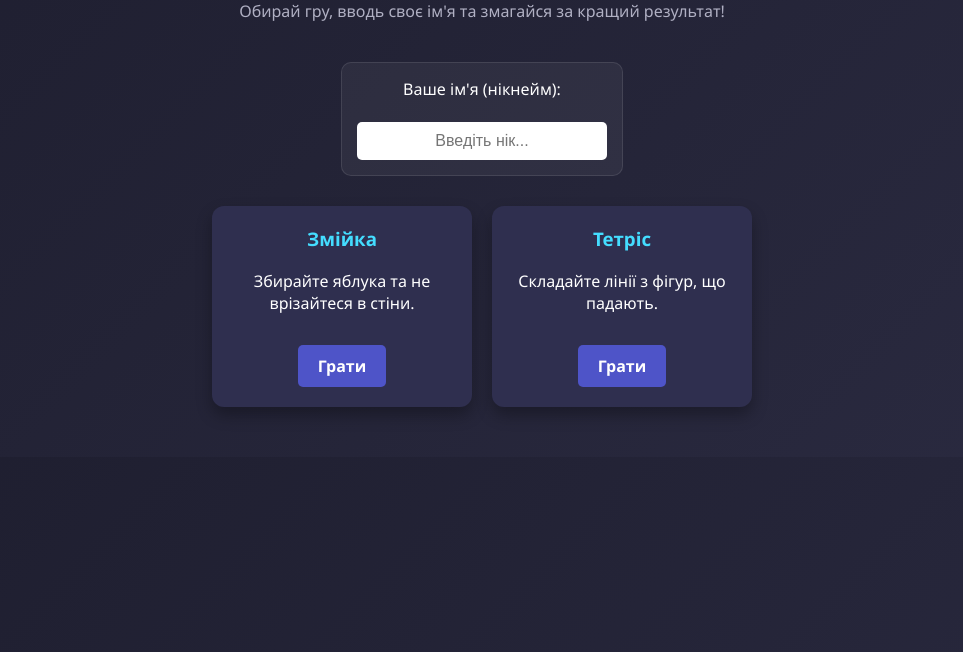
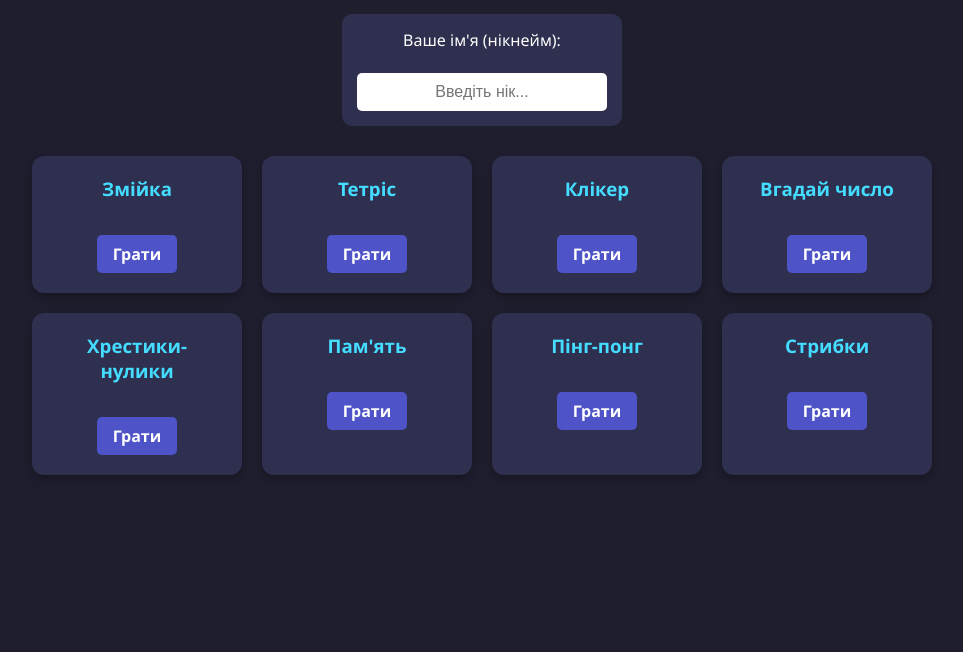
Before and after one commit to shknvk2-alt/Bio9.igry_cell, a plain HTML site: page index.html in a window 1280 px wide. Shown: the part 148-800 px from the top of the page, without its empty margins (158-1121 px from the left). Drawn offline with Linux system fonts and the light colour scheme.

Commit message:
Update index.html for improved game selection

```diff
--- a/index.html
+++ b/index.html
@@ -3,31 +3,25 @@
 <head>
     <meta charset="UTF-8">
     <meta name="viewport" content="width=device-width, initial-scale=1.0">
-    <title>Аркадний портал</title>
+    <title>Аркадний портал (8 ігор)</title>
     <style>
         body {
             font-family: 'Segoe UI', Tahoma, Geneva, Verdana, sans-serif;
-            background: linear-gradient(135deg, #1e1e2f, #2a2a40);
+            background: #1e1e2f;
             color: #ffffff;
             text-align: center;
             margin: 0;
-            padding: 50px 20px;
+            padding: 30px 20px;
         }
-        h1 {
-            margin-bottom: 10px;
-            font-size: 2.5rem;
-        }
-        p.subtitle {
-            color: #b0b0c3;
-            margin-bottom: 40px;
-        }
+        h1 { margin-bottom: 5px; }
+        p.subtitle { color: #b0b0c3; margin-bottom: 30px; }
+
         .user-box {
-            background: rgba(255, 255, 255, 0.05);
+            background: #2f2f4f;
             padding: 15px;
             border-radius: 10px;
             display: inline-block;
             margin-bottom: 30px;
-            border: 1px solid rgba(255, 255, 255, 0.1);
         }
         input {
             padding: 10px 15px;
@@ -38,91 +32,94 @@
             width: 220px;
             text-align: center;
         }
+
         .games-container {
-            display: flex;
-            justify-content: center;
+            display: grid;
+            grid-template-columns: repeat(auto-fit, minmax(200px, 1fr));
             gap: 20px;
-            flex-wrap: wrap;
+            max-width: 900px;
+            margin: 0 auto;
         }
         .game-card {
             background: #2f2f4f;
             padding: 20px;
             border-radius: 12px;
-            width: 220px;
-            box-shadow: 0 8px 16px rgba(0,0,0,0.3);
+            box-shadow: 0 4px 10px rgba(0,0,0,0.3);
             transition: transform 0.2s, background 0.2s;
         }
         .game-card:hover {
             transform: translateY(-5px);
             background: #38385e;
         }
-        .game-card h3 {
-            margin-top: 0;
-            color: #4df;
-        }
+        .game-card h3 { margin-top: 0; color: #4df; }
         .game-card a {
             display: inline-block;
             margin-top: 15px;
-            padding: 10px 20px;
+            padding: 8px 16px;
             background: #4e54c8;
             color: white;
             text-decoration: none;
             border-radius: 5px;
             font-weight: bold;
-            transition: background 0.2s;
         }
-        .game-card a:hover {
-            background: #6c72e8;
-        }
+        .game-card a:hover { background: #6c72e8; }
     </style>
 </head>
 <body>
 
     <h1>🎮 Мої міні-ігри</h1>
-    <p class="subtitle">Обирай гру, вводь своє ім'я та змагайся за кращий результат!</p>
+    <p class="subtitle">Введіть своє ім'я та вибирайте гру для змагання в таблиці!</p>
 
-    <!-- Поле для введення нікнейму -->
     <div class="user-box">
         <label for="playerName">Ваше ім'я (нікнейм):</label><br><br>
         <input type="text" id="playerName" placeholder="Введіть нік...">
     </div>
 
-    <!-- Список ігор -->
+    <!-- Сітка з 8 іграми -->
     <div class="games-container">
-
-        <!-- Гра 1 -->
         <div class="game-card">
             <h3>Змійка</h3>
-            <p>Збирайте яблука та не врізайтеся в стіни.</p>
             <a href="snake.html" onclick="saveName()">Грати</a>
         </div>
-
-        <!-- Гра 2 -->
         <div class="game-card">
             <h3>Тетріс</h3>
-            <p>Складайте лінії з фігур, що падають.</p>
             <a href="tetris.html" onclick="saveName()">Грати</a>
         </div>
-
+        <div class="game-card">
+            <h3>Клікер</h3>
+            <a href="clicker.html" onclick="saveName()">Грати</a>
+        </div>
+        <div class="game-card">
+            <h3>Вгадай число</h3>
+            <a href="guess.html" onclick="saveName()">Грати</a>
+        </div>
+        <div class="game-card">
+            <h3>Хрестики-нулики</h3>
+            <a href="tictactoe.html" onclick="saveName()">Грати</a>
+        </div>
+        <div class="game-card">
+            <h3>Пам'ять</h3>
+            <a href="memory.html" onclick="saveName()">Грати</a>
+        </div>
+        <div class="game-card">
+            <h3>Пінг-понг</h3>
+            <a href="pong.html" onclick="saveName()">Грати</a>
+        </div>
+        <div class="game-card">
+            <h3>Стрибки</h3>
+            <a href="jump.html" onclick="saveName()">Грати</a>
+        </div>
     </div>
 
     <script>
-        // Коли сторінка завантажується, перевіряємо, чи є збережене ім'я в пам'яті браузера
         window.onload = function() {
             const savedName = localStorage.getItem("playerName");
-            if (savedName) {
-                document.getElementById('playerName').value = savedName;
-            }
+            if (savedName) document.getElementById('playerName').value = savedName;
         };
 
-        // Функція, яка зберігає ім'я перед тим, як гравець клісне "Грати"
         function saveName() {
             const nameInput = document.getElementById('playerName').value.trim();
-            if (nameInput) {
-                localStorage.setItem("playerName", nameInput);
-            } else {
-                localStorage.setItem("playerName", "Гість");
-            }
+            localStorage.setItem("playerName", nameInput || "Гість");
         }
     </script>
 
```
